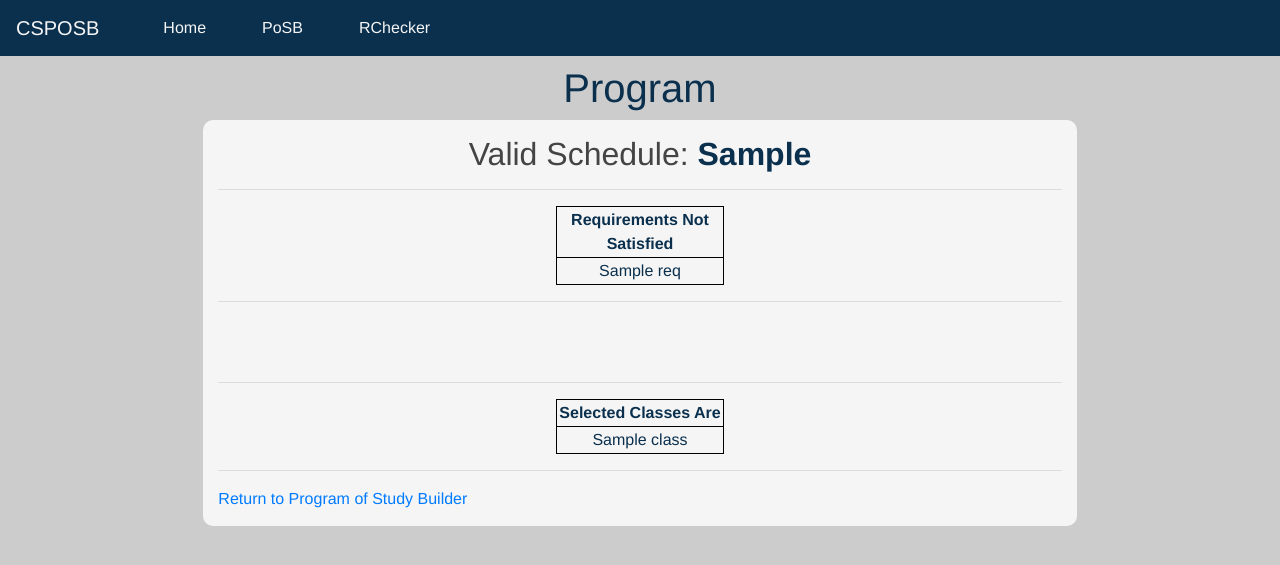
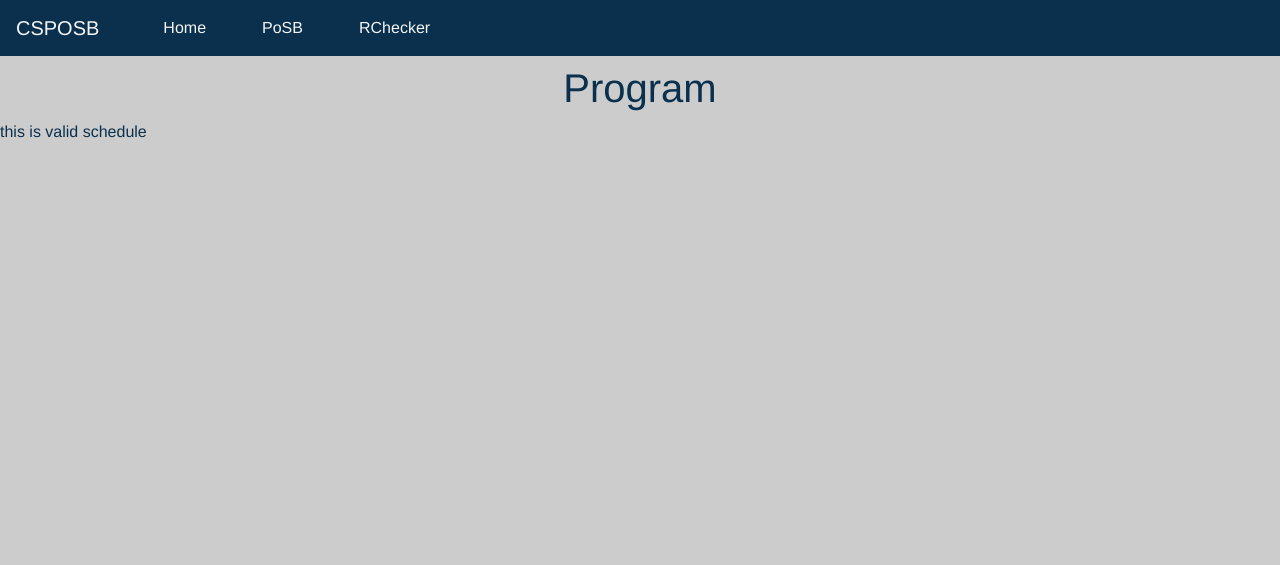
Before and after one commit to carolineyyzhu/csds3932021, a Django app: template CSPOSB/templates/Program.html in a window 1280 px wide. Shown: the top 565 px of the page. Run offline with Django 3.2, Linux system fonts and the light colour scheme; the template is opened without the code that fills it: most values are stand-ins (such as "Sample title", 1, 10 or a date in 2020); some libraries are stand-ins or nearby versions.

Commit message:
Figured out the logic for course query. Reorganization of program builder

```diff
--- a/CSPOSB/CSB/views.py
+++ b/CSPOSB/CSB/views.py
@@ -183,6 +183,8 @@ def posb(request):
             pairToHtml = zip(pair[0], pair[1])
             pairs.append(pairToHtml)
 
+        print(classes)
+
         areReqFulfilled, missingReq = checkRequirements(classes)
 
         context = {"generalBreadthClasses": generalBreadthToHTML, "coreClasses": coreToHTML,
@@ -351,7 +353,7 @@ def checkRequirements(classes):
 
     for course in classes:
         dept_id = course[0:4]
-        course_id = course[5:8]
+        course_id = course[-3:]
 
         if Course.objects.filter(department=dept_id, number=course_id).exists():
             cs_requirement_nums["tech_group_1"] += 1
--- a/CSPOSB/templates/Program.html
+++ b/CSPOSB/templates/Program.html
@@ -3,25 +3,12 @@
 {% block content %}
     <h1>Program</h1>
 
+    {% if areReqFulfilled == False %}
       <div class="row">
           <div class="col-md-2"></div>
           <div class="col-md-8" style="background: whitesmoke; padding: 15px; border-radius: 10px">
               <div id="stylized">
                 <h2 style="text-align:center">Valid Schedule: <b>{{areReqFulfilled}}</b></h2>
-                <hr>
-
-                <table style="width:20%;margin-left:auto;margin-right:auto">
-                  <tr>
-                    <th style="text-align:center"><b>Requirements Not Satisfied</b></th>
-                  </tr>
-                  {% for req in missingReq %}
-                    <tr>
-                      <td style="text-align:center">{{req}}</td>
-                    </tr>
-                  {% endfor %}
-                </table>
-
-                <hr>
 
                   <br/>
                   {% for pair in responsePairs %}
@@ -58,10 +45,27 @@
 
                   <hr>
 
+                  <table style="width:20%;margin-left:auto;margin-right:auto">
+                    <tr>
+                      <th style="text-align:center"><b>Requirements Not Satisfied</b></th>
+                    </tr>
+                    {% for req in missingReq %}
+                      <tr>
+                        <td style="text-align:center">{{req}}</td>
+                      </tr>
+                    {% endfor %}
+                  </table>
+
+                  <hr>
+
                   <a href="posb" style="text-align:center">Return to Program of Study Builder</a>
 
               </div>
           </div>
       </div>
 
+    {% else %}
+      <p> this is valid schedule </p>
+    {% endif %}
+
 {% endblock %}
```
Lines whose indentation alone changed are shown as unchanged.
